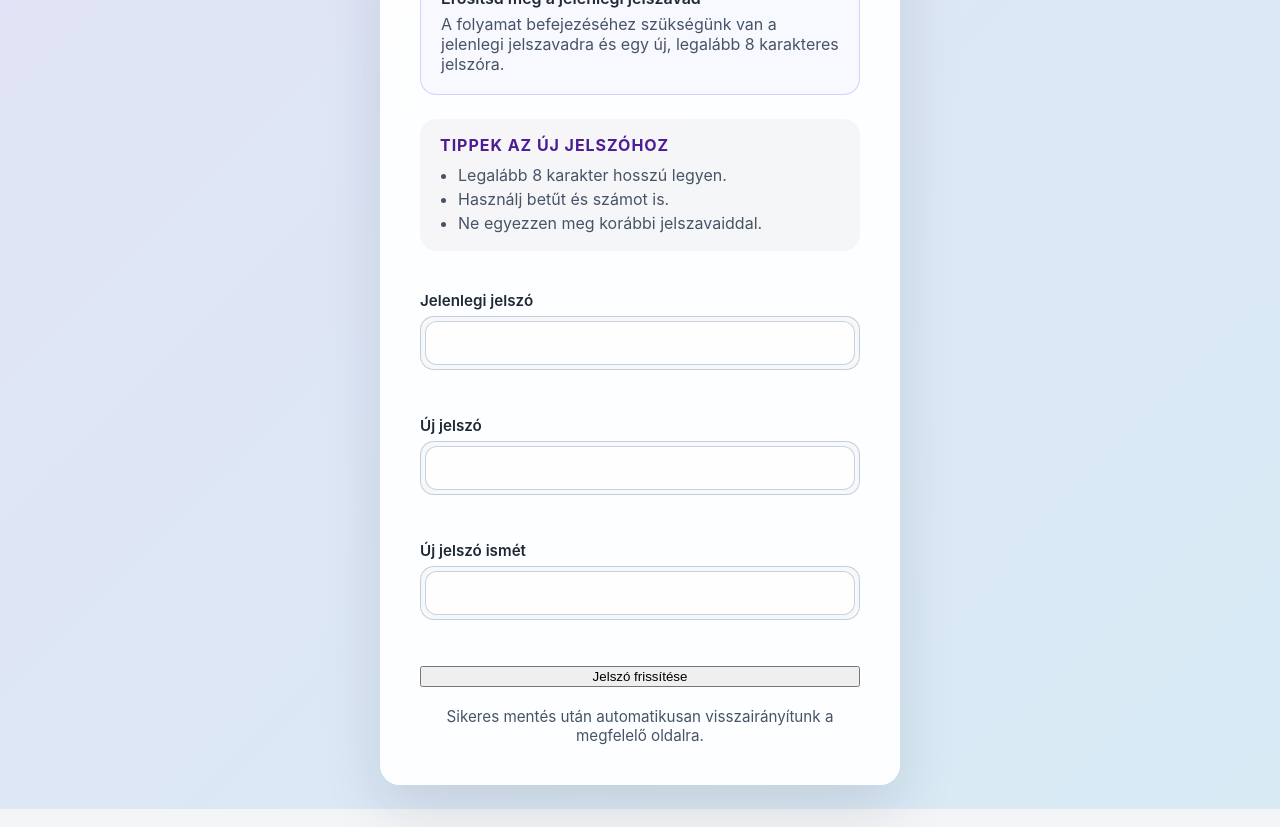
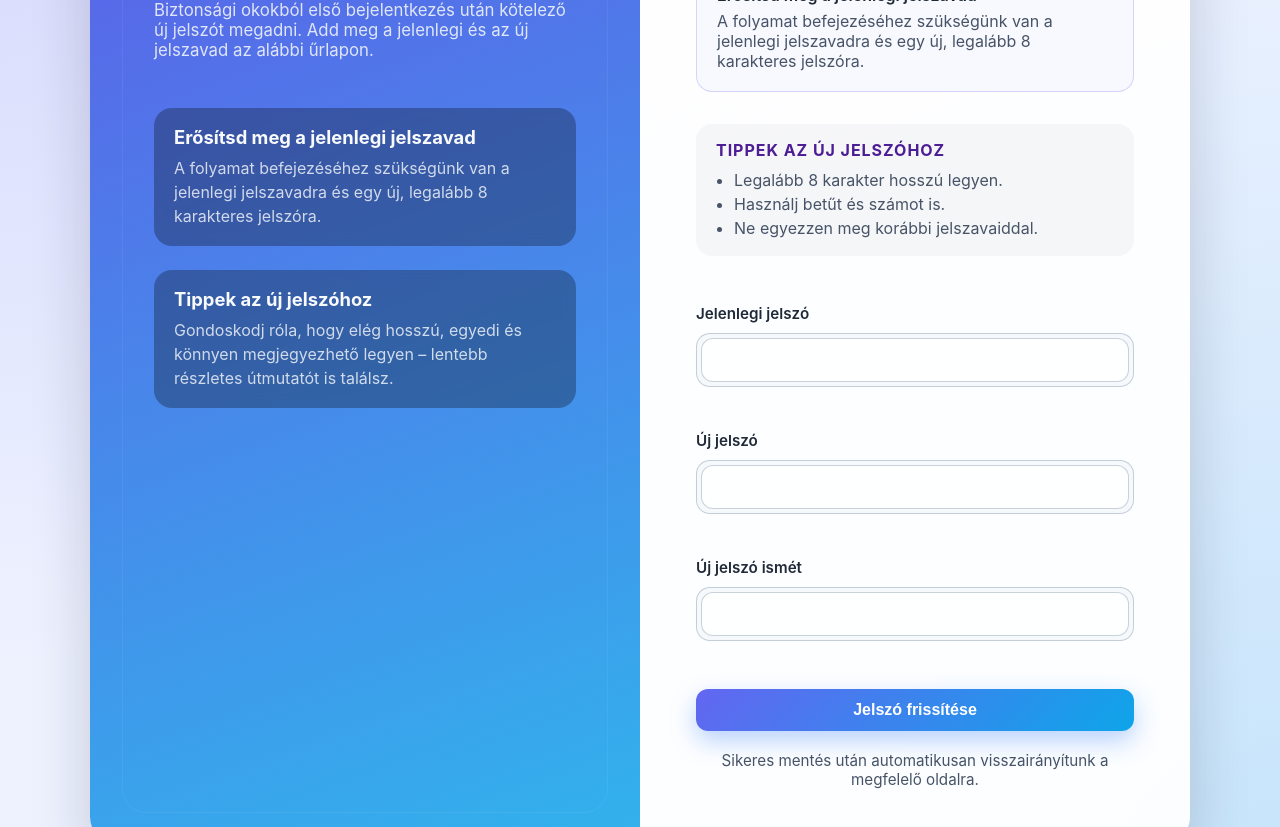
Before and after one commit to mistenes/mikdashboard_voting, a plain HTML site: page dashboard/app/static/password-change.html in a window 1280 px wide. Shown: the part 298-1125 px from the top of the page. Drawn offline with Linux system fonts and the light colour scheme; sample sign-in values are in the browser's storage.

Commit message:
Rebuild forced password change layout

```diff
--- a/dashboard/app/static/password-change.html
+++ b/dashboard/app/static/password-change.html
@@ -6,12 +6,40 @@
     <title>Jelszó frissítése - MIK Dashboard</title>
     <link rel="stylesheet" href="/static/styles.css" />
   </head>
-  <body data-auth-page="password-change">
-    <main class="auth-container password-change-card">
-      <header class="password-change-card__header">
+  <body class="auth-surface" data-auth-page="password-change">
+    <main class="auth-layout password-change-layout">
+      <section class="auth-hero password-change-hero">
+        <div class="auth-brand">
+          <span class="auth-badge">MIK Dashboard</span>
           <p class="eyebrow">Jelszó frissítése</p>
           <h1>Állíts be saját, biztonságos jelszót</h1>
-        <p class="lead">
+          <p>
+            Biztonsági okokból első bejelentkezés után kötelező új jelszót megadni.
+            Add meg a jelenlegi és az új jelszavad az alábbi űrlapon.
+          </p>
+        </div>
+        <ul class="auth-highlights">
+          <li>
+            <h2>Erősítsd meg a jelenlegi jelszavad</h2>
+            <p>
+              A folyamat befejezéséhez szükségünk van a jelenlegi jelszavadra és egy
+              új, legalább 8 karakteres jelszóra.
+            </p>
+          </li>
+          <li>
+            <h2>Tippek az új jelszóhoz</h2>
+            <p>
+              Gondoskodj róla, hogy elég hosszú, egyedi és könnyen megjegyezhető
+              legyen – lentebb részletes útmutatót is találsz.
+            </p>
+          </li>
+        </ul>
+      </section>
+
+      <section class="auth-panel password-change-panel" aria-labelledby="password-change-title">
+        <header class="auth-panel__header">
+          <h1 id="password-change-title">Jelszó frissítése</h1>
+          <p class="auth-panel__lead">
             Biztonsági okokból első bejelentkezés után kötelező új jelszót megadni.
             Add meg a jelenlegi és az új jelszavad az alábbi űrlapon.
           </p>
@@ -28,13 +56,13 @@
             Erősítsd meg a jelenlegi jelszavad
           </p>
           <p class="auth-summary__detail" data-summary-body>
-          A folyamat befejezéséhez szükségünk van a jelenlegi jelszavadra és egy új,
-          legalább 8 karakteres jelszóra.
+            A folyamat befejezéséhez szükségünk van a jelenlegi jelszavadra és egy
+            új, legalább 8 karakteres jelszóra.
           </p>
         </section>
 
-      <section class="auth-guidance">
-        <h2>Tippek az új jelszóhoz</h2>
+        <section class="auth-guidance" aria-labelledby="password-change-tips">
+          <h2 id="password-change-tips">Tippek az új jelszóhoz</h2>
           <ul>
             <li>Legalább 8 karakter hosszú legyen.</li>
             <li>Használj betűt és számot is.</li>
@@ -42,10 +70,10 @@
           </ul>
         </section>
 
-      <form id="password-change-form" class="auth-form enhanced" novalidate>
+        <form id="password-change-form" class="auth-panel__form auth-form enhanced" novalidate>
           <div class="form-field" data-field="currentPassword">
-          <label for="current-password">Jelenlegi jelszó</label>
-          <div class="auth-input">
+            <label class="auth-input" for="current-password">
+              <span class="auth-input__label">Jelenlegi jelszó</span>
               <div class="auth-input__field">
                 <input
                   id="current-password"
@@ -55,13 +83,13 @@
                   required
                 />
               </div>
-          </div>
-          <p class="form-field__error" data-field-error></p>
+            </label>
+            <p class="form-field__error auth-input__error" data-field-error></p>
           </div>
 
           <div class="form-field" data-field="newPassword">
-          <label for="new-password">Új jelszó</label>
-          <div class="auth-input">
+            <label class="auth-input" for="new-password">
+              <span class="auth-input__label">Új jelszó</span>
               <div class="auth-input__field">
                 <input
                   id="new-password"
@@ -72,13 +100,13 @@
                   required
                 />
               </div>
-          </div>
-          <p class="form-field__error" data-field-error></p>
+            </label>
+            <p class="form-field__error auth-input__error" data-field-error></p>
           </div>
 
           <div class="form-field" data-field="confirmPassword">
-          <label for="confirm-password">Új jelszó ismét</label>
-          <div class="auth-input">
+            <label class="auth-input" for="confirm-password">
+              <span class="auth-input__label">Új jelszó ismét</span>
               <div class="auth-input__field">
                 <input
                   id="confirm-password"
@@ -89,17 +117,18 @@
                   required
                 />
               </div>
-          </div>
-          <p class="form-field__error" data-field-error></p>
+            </label>
+            <p class="form-field__error auth-input__error" data-field-error></p>
           </div>
 
-        <button type="submit" class="btn btn-primary" data-submit>
+          <button type="submit" class="primary-btn auth-panel__submit" data-submit>
             Jelszó frissítése
           </button>
           <p class="form-footnote">
             Sikeres mentés után automatikusan visszairányítunk a megfelelő oldalra.
           </p>
         </form>
+      </section>
     </main>
     <script src="/static/password-change.js" type="module"></script>
   </body>
--- a/dashboard/app/static/styles.css
+++ b/dashboard/app/static/styles.css
@@ -15,11 +15,9 @@ body {
 }
 
 body[data-auth-page="password-change"] {
-  display: flex;
-  align-items: center;
-  justify-content: center;
-  padding: 24px;
-  background: linear-gradient(135deg, rgba(99, 102, 241, 0.12), rgba(14, 165, 233, 0.12));
+  background: radial-gradient(circle at top left, rgba(99, 102, 241, 0.2), transparent 55%),
+    radial-gradient(circle at bottom right, rgba(14, 165, 233, 0.18), transparent 60%),
+    #eef2ff;
 }
 
 .auth-container {
@@ -31,38 +29,17 @@ body[data-auth-page="password-change"] {
   backdrop-filter: blur(16px);
 }
 
-.password-change-card {
-  width: min(520px, 100%);
-  padding: clamp(24px, 5vw, 40px);
-  display: flex;
-  flex-direction: column;
-  gap: 24px;
-}
-
-.password-change-card__header {
-  display: flex;
-  flex-direction: column;
-  gap: 8px;
-}
-
-.password-change-card__header .eyebrow {
+.eyebrow {
   margin: 0;
   text-transform: uppercase;
   letter-spacing: 0.08em;
   font-weight: 600;
+  font-size: 0.85rem;
   color: #4c1d95;
-  font-size: 0.85rem;
-}
-
-.password-change-card__header h1 {
-  margin: 0;
-  font-size: 1.75rem;
-}
-
-.password-change-card__header .lead {
-  margin: 0;
-  color: #475467;
-  line-height: 1.6;
+}
+
+.auth-hero .eyebrow {
+  color: rgba(248, 250, 252, 0.8);
 }
 
 .auth-summary {
```
Lines whose indentation alone changed are shown as unchanged.
